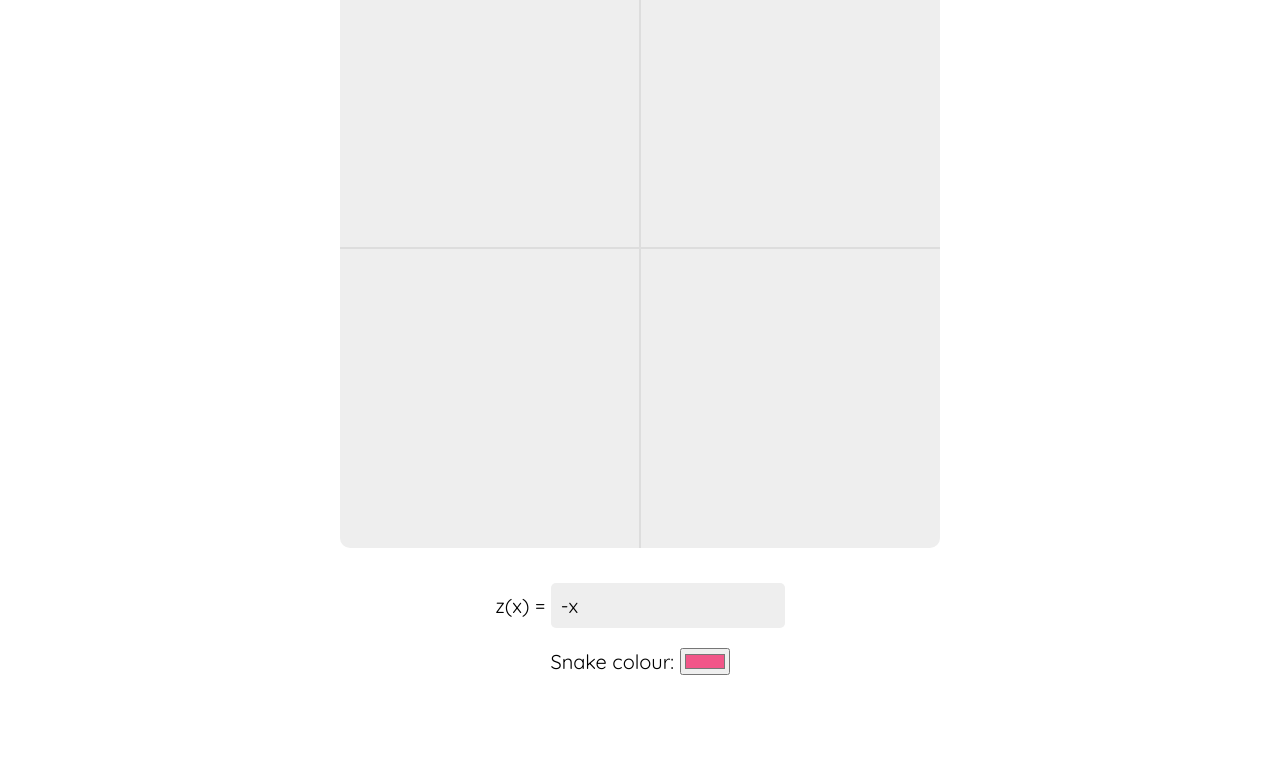
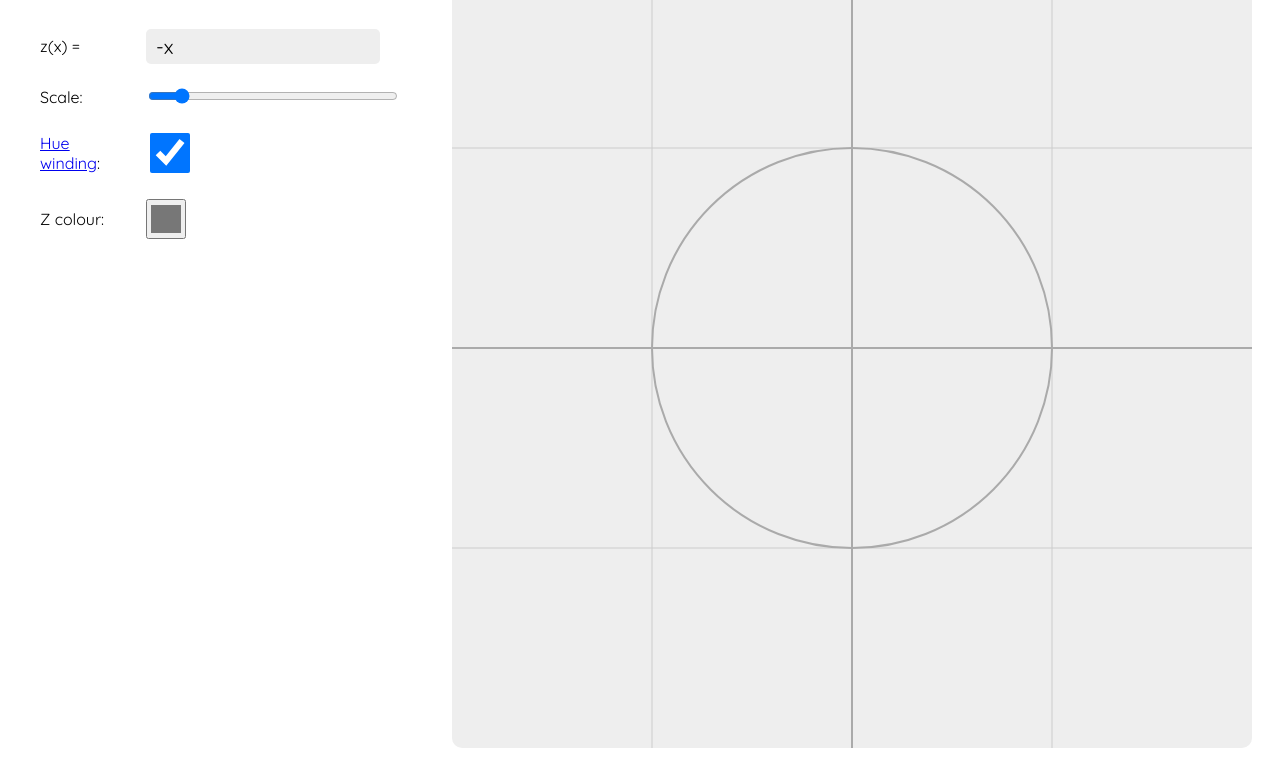
Before and after one commit to urantialife/soap, a plain HTML site: page index.html in a window 1280 px wide. Shown: the part 145-925 px from the top of the page. Before the commit the page ends 858 px from the top, so only its background shows below. Drawn offline with Linux system fonts and the light colour scheme.

Commit message:
Rainbows! Grids! Circles! UI!

```diff
--- a/index.html
+++ b/index.html
@@ -1,4 +1,4 @@
-<!-- SUPER BAD PROTOTYPE VERSION! -->
+<!-- SEMI-BAD PROTOTYPE VERSION! -->
 <!DOCTYPE html>
 <html lang="en" dir="ltr">
     <head>
@@ -8,39 +8,118 @@
             @import url('https://fonts.googleapis.com/css?family=Quicksand');
             * {
                 font-family: 'Quicksand', sans-serif;
+                outline: none; /* Sorry :( */
+                    box-sizing: border-box;
+            }
+
+            body {
+                text-align: center;
+            }
+
+            .app {
+                display: inline-grid;
+                text-align: left;
+                grid-template-columns: auto 1fr;
+                grid-template-areas: "edit canvas";
+            }
+
+            p, input {
                 font-size: 20px;
             }
-            body {
-                text-align: center;
-                padding: 10px;
+
+            input[type='color'], input[type='checkbox']{
+                width: 40px;
+                height: 40px;
             }
-            input[type='text'] {
-                padding: 10px;
+
+            input[type='text']{
+                padding: 5px 10px;
                 background: #eee;
                 border: none;
                 border-radius: 5px;
-                outline: none;
             }
+
+            input[type='range']{
+                width: 250px;
+            }
+
+            .app > * {
+                padding: 20px;
+            }
+
             canvas {
                 background: #eee;
                 border-radius: 10px;
-                margin: 10px;
             }
+
+            td {
+                padding: 10px;
+            }
+
+            .canvas-side {
+                text-align: right;
+            }
+
+            .canvas-side p {
+                opacity: 0.5;
+            }
+
+            h1 {
+                border-bottom: 1px solid #000;
+                padding-bottom: 10px;
+            }
+
         </style>
         <script src="https://cdnjs.cloudflare.com/ajax/libs/mathjs/5.1.1/math.min.js" charset="utf-8"></script>
     </head>
     <body>
 
-        <p>Use your mouse or finger to put some snakes on the plane:</p>
+        <div class="app">
+            <div class="edit">
+                <h1>Snakes On A (Complex) Plane</h1>
+                <table>
+                    <tbody>
+                        <tr>
+                            <td>
+                                z(x) =
+                            </td>
+                            <td>
+                                <input type="text" id='func-in' value='-x'>
+                            </td>
+                        </tr>
+                        <tr>
+                            <td>
+                                Scale:
+                            </td>
+                            <td>
+                                <input type="range" value='2' min='1' max='10' step='0.01' id='scale'>
+                            </td>
+                        </tr>
+                        <tr>
+                            <td>
+                                <a href="https://www.youtube.com/watch?v=b7FxPsqfkOY" target="_blank">Hue winding</a>:
+                            </td>
+                            <td>
+                                <input type="checkbox" id='winding' checked='true'>
+                            </td>
+                        </tr>
+                        <tr>
+                            <td>
+                                Z colour:
+                            </td>
+                            <td>
+                                <input type="color" id='color' value='#777777'>
+                            </td>
+                        </tr>
+                    </tbody>
+                </table>
+            </div>
+            <div class="canvas-side">
+                <p>Use your mouse or finger to put some snakes on the plane:</p>
+                <canvas></canvas>
+            </div>
+        </div>
 
-        <canvas></canvas>
-        <p>
-            z(x) = <input type="text" id='func-in' value='-x'>
-        </p>
-
-        <p>
-            Snake colour: <input type="color" id='color' value='#f15689'>
-        </p>
 
         <script>
 
@@ -50,11 +129,16 @@
 
             const cvs = document.querySelector('canvas')
 
-            cvs.width = 600
-            cvs.height = 600
+            cvs.width = 800
+            cvs.height = 800
             const ctx = cvs.getContext('2d')
 
-            let scale = 1
+            let scale = 2
+
+            document.querySelector('#scale').addEventListener('input', e => {
+                // Parsing the input after forcing it to a string is a hack that seems to fix issues?
+                scale = parseFloat(`${e.target.value}`)
+            })
 
             let points = []
             let transPoints = []
@@ -140,33 +224,62 @@
                     transPoints[i][1] += (transTargets[i][1] - transPoints[i][1]) * 0.05
                 }
 
+                for(let x = 0; x < cvs.width / 2; x += (cvs.width/2 / scale)){
+                    ctx.lineWidth = 1
+                    ctx.strokeStyle = '#ccc'
+                    ctx.beginPath()
+                    ctx.moveTo(cvs.width / 2 + x, 0)
+                    ctx.lineTo(cvs.width / 2 + x, cvs.width)
+                    ctx.moveTo(cvs.width / 2 - x, 0)
+                    ctx.lineTo(cvs.width / 2 - x, cvs.width)
+                    ctx.moveTo(0, cvs.width / 2 + x)
+                    ctx.lineTo(cvs.width, cvs.width / 2 + x)
+                    ctx.moveTo(0, cvs.width / 2 - x)
+                    ctx.lineTo(cvs.width, cvs.width / 2 - x)
+                    ctx.stroke()
+                }
+
                 ctx.lineWidth = 2
                 ctx.lineCap = 'round'
-                ctx.strokeStyle = '#ddd'
+                ctx.strokeStyle = '#aaa'
                 ctx.beginPath()
                 ctx.moveTo(0, cvs.width/2)
                 ctx.lineTo(cvs.width, cvs.width/2)
-                ctx.stroke()
-                ctx.beginPath()
                 ctx.moveTo(cvs.width/2, 0)
                 ctx.lineTo(cvs.width/2, cvs.width)
                 ctx.stroke()
+                ctx.beginPath()
+                ctx.arc(cvs.width/2, cvs.height/2, cvs.width / (scale*2), 0, Math.PI * 2)
+                ctx.stroke()
 
-                function drawSnake(points, color){
-                    for(let i = 1; i < points.length; i++){
-                        let prev = points[i - 1]
-                        let curr = points[i]
+                function drawSnake(snakePoints, color, shouldRainbow = false){
+
+                    const showWinding = document.querySelector('#winding').checked
+                    if(!showWinding) shouldRainbow = false
+
+                    let tipCol = null
+
+                    // Draw the actual snake body
+                    for(let i = 1; i < snakePoints.length; i++){
+                        let prev = snakePoints[i - 1]
+                        let curr = snakePoints[i]
                         ctx.strokeStyle = color
-                        ctx.lineWidth = Math.round(map(i-1, 0, points.length, 20, 3))
+                        ctx.lineWidth = Math.round(map(i-1, 0, points.length, 15, 3))
+                        if(shouldRainbow && (transPoints.length > 0)){
+                            const ang = Math.atan2(transPoints[i][0], transPoints[i][1])
+                            ctx.strokeStyle = `hsl(${ang * 180 / Math.PI}, 60%, 55%)`
+                        }
+                        if(tipCol == null) tipCol = ctx.strokeStyle
                         ctx.beginPath()
                         ctx.moveTo(map(prev[0], -scale, scale, 0, cvs.width), map(prev[1], scale, -scale, 0, cvs.width))
                         ctx.lineTo(map(curr[0], -scale, scale, 0, cvs.width), map(curr[1], scale, -scale, 0, cvs.width))
                         ctx.stroke()
                     }
 
-                    if(points.length < 2) return
-                    let startPoint = points[0].map(x => map(x, -scale, scale, 0, cvs.width))
-                    let secondPoint = points[1].map(x => map(x, -scale, scale, 0, cvs.width))
+                    // Draw eyes and stuff, yes it's long, no I don't know what I'm doing...
+                    if(snakePoints.length < 2) return
+                    let startPoint = snakePoints[0].map(x => map(x, -scale, scale, 0, cvs.width))
+                    let secondPoint = snakePoints[1].map(x => map(x, -scale, scale, 0, cvs.width))
                     startPoint[1] = cvs.width - startPoint[1]
                     secondPoint[1] = cvs.width - secondPoint[1]
                     const dx = secondPoint[0] - startPoint[0]
@@ -174,6 +287,7 @@
                     const ang = -Math.atan2(dy, dx)
                     const tang = Math.atan2(dy, dx)
                     ctx.lineWidth = 3
+                    ctx.strokeStyle = tipCol
                     ctx.beginPath()
                     let len = 15
                     let tipX = startPoint[0] - Math.cos(tang) * len
@@ -187,13 +301,17 @@
                     ctx.stroke()
                     ctx.fillStyle = '#fff'
                     ctx.beginPath()
-                    ctx.arc(startPoint[0] + Math.sin(ang) * 5, startPoint[1] + Math.cos(ang) * 5, 4, 0, Math.PI * 2)
-                    ctx.arc(startPoint[0] - Math.sin(ang) * 5, startPoint[1] - Math.cos(ang) * 5, 4, 0, Math.PI * 2)
+                    ctx.arc(startPoint[0] + Math.sin(ang) * 5, startPoint[1] + Math.cos(ang) * 4, 3, 0, Math.PI * 2)
+                    ctx.arc(startPoint[0] - Math.sin(ang) * 5, startPoint[1] - Math.cos(ang) * 4, 3, 0, Math.PI * 2)
                     ctx.fill()
                 }
 
-                drawSnake(points, '#333')
-                drawSnake(transPoints, document.querySelector('#color').value)
+                drawSnake([...transPoints].reverse(), document.querySelector('#color').value)
+                drawSnake([...points].reverse(), '#555', true)
+
+                ctx.fillStyle = '#000'
+                ctx.font = '20px Quicksand'
+                ctx.fillText(50, 50, document.querySelector('#func-in').value)
 
                 requestAnimationFrame(render)
             }
```
Also changed, not shown: 1 other file.
